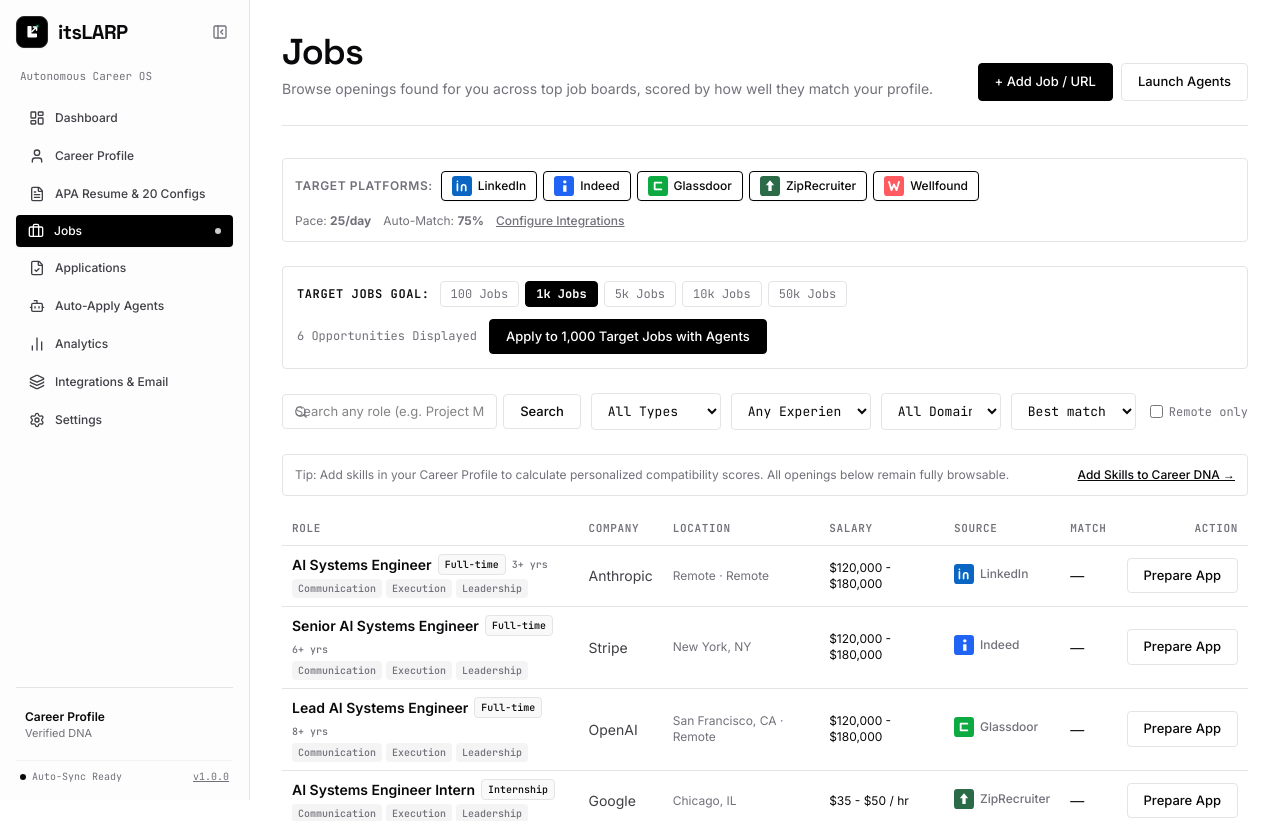
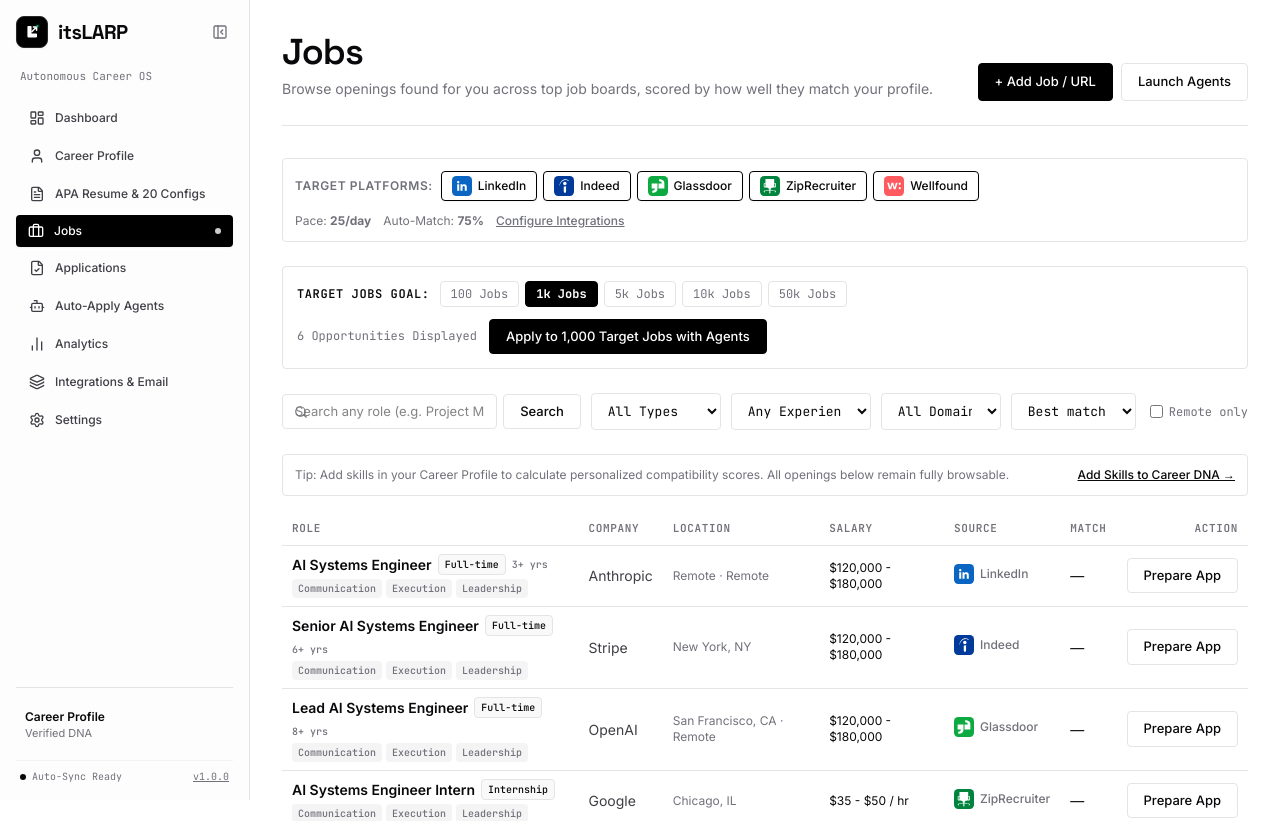
Before and after one commit to darknecrocities/itsLARP, a Next.js app in the folder apps/web/: page /jobs in a window 1280 px wide. Shown: the top 821 px of the page. Built offline with nearby package versions, Linux system fonts and the light colour scheme; no server answers.

Commit message:
fix(branding): replace mock SVG icons with authentic brand logos for job platforms and integrations

```diff
--- a/apps/web/components/BrandIcons.tsx
+++ b/apps/web/components/BrandIcons.tsx
@@ -12,10 +12,16 @@
 export function GmailIcon({ className = "w-5 h-5", size = 20 }: BrandIconProps) {
   return (
     <svg className={className} width={size} height={size} viewBox="0 0 24 24" fill="none">
-      <path d="M20 4H4C2.9 4 2 4.9 2 6V18C2 19.1 2.9 20 4 20H20C21.1 20 22 19.1 22 18V6C22 4.9 21.1 4 20 4Z" fill="#EA4335" fillOpacity="0.1" />
-      <path d="M20 4H4C2.9 4 2 4.9 2 6L12 13L22 6C22 4.9 21.1 4 20 4Z" fill="#EA4335" />
-      <path d="M2 18V6L12 13L22 6V18C22 19.1 21.1 20 20 20H4C2.9 20 2 19.1 2 18Z" stroke="#EA4335" strokeWidth="1.5" strokeLinejoin="round" />
-      <path d="M4 20L10 13.5M20 20L14 13.5" stroke="#EA4335" strokeWidth="1.5" strokeLinecap="round" />
+      <rect width="24" height="24" rx="5" fill="#FFFFFF" stroke="#E5E7EB" strokeWidth="1" />
+      <g transform="translate(3, 4.5) scale(0.20)">
+        <svg viewBox="52 42 88 66" width="88" height="66">
+          <path fill="#4285F4" d="M58 108h14V74L52 59v43c0 3.32 2.69 6 6 6" />
+          <path fill="#34A853" d="M120 108h14c3.32 0 6-2.69 6-6V59l-20 15" />
+          <path fill="#FBBC04" d="M120 48v26l20-15v-8c0-7.42-8.47-11.65-14.4-7.2" />
+          <path fill="#EA4335" d="M72 74V48l24 18 24-18v26L96 92" />
+          <path fill="#C5221F" d="M52 51v8l20 15V48l-5.6-4.2c-5.94-4.45-14.4-.22-14.4 7.2" />
+        </svg>
+      </g>
     </svg>
   );
 }
@@ -23,9 +29,13 @@
 export function OutlookIcon({ className = "w-5 h-5", size = 20 }: BrandIconProps) {
   return (
     <svg className={className} width={size} height={size} viewBox="0 0 24 24" fill="none">
-      <rect x="2" y="4" width="20" height="16" rx="3" fill="#0078D4" fillOpacity="0.15" />
-      <rect x="2" y="4" width="20" height="16" rx="3" stroke="#0078D4" strokeWidth="1.5" />
-      <path d="M12 8C9.79086 8 8 9.79086 8 12C8 14.2091 9.79086 16 12 16C14.2091 16 16 14.2091 16 12C16 9.79086 14.2091 8 12 8Z" stroke="#0078D4" strokeWidth="2" />
+      <rect width="24" height="24" rx="5" fill="#0078D4" />
+      <g transform="translate(3.84, 3.84) scale(0.68)">
+        <path
+          fill="#FFFFFF"
+          d="M7.88 12.04q0 .45-.11.87-.1.41-.33.74-.22.33-.58.52-.37.2-.87.2t-.85-.2q-.35-.21-.57-.55-.22-.33-.33-.75-.1-.42-.1-.86t.1-.87q.1-.43.34-.76.22-.34.59-.54.36-.2.87-.2t.86.2q.35.21.57.55.22.34.31.77.1.43.1.88zM24 12v9.38q0 .46-.33.8-.33.32-.8.32H7.13q-.46 0-.8-.33-.32-.33-.32-.8V18H1q-.41 0-.7-.3-.3-.29-.3-.7V7q0-.41.3-.7Q.58 6 1 6h6.5V2.55q0-.44.3-.75.3-.3.75-.3h12.9q.44 0 .75.3.3.3.3.75V10.85l1.24.72h.01q.1.07.18.18.07.12.07.25zm-6-8.25v3h3v-3zm0 4.5v3h3v-3zm0 4.5v1.83l3.05-1.83zm-5.25-9v3h3.75v-3zm0 4.5v3h3.75v-3zm0 4.5v2.03l2.41 1.5 1.34-.8v-2.73zM9 3.75V6h2l.13.01.12.04v-2.3zM5.98 15.98q.9 0 1.6-.3.7-.32 1.19-.86.48-.55.73-1.28.25-.74.25-1.61 0-.83-.25-1.55-.24-.71-.71-1.24t-1.15-.83q-.68-.3-1.55-.3-.92 0-1.64.3-.71.3-1.2.85-.5.54-.75 1.3-.25.74-.25 1.63 0 .85.26 1.56.26.72.74 1.23.48.52 1.17.81.69.3 1.56.3zM7.5 21h12.39L12 16.08V17q0 .41-.3.7-.29.3-.7.3H7.5zm15-.13v-7.24l-5.9 3.54Z"
+        />
+      </g>
     </svg>
   );
 }
@@ -33,8 +43,13 @@
 export function NotionIcon({ className = "w-5 h-5", size = 20 }: BrandIconProps) {
   return (
     <svg className={className} width={size} height={size} viewBox="0 0 24 24" fill="none">
-      <rect width="24" height="24" rx="4" fill="#000000" />
-      <path d="M6 6.5V17.5M6 6.5L13.5 17.5M13.5 17.5V6.5M13.5 17.5H18" stroke="#FFFFFF" strokeWidth="2.2" strokeLinecap="round" strokeLinejoin="round" />
+      <rect width="24" height="24" rx="5" fill="#000000" />
+      <g transform="translate(3.84, 3.84) scale(0.68)">
+        <path
+          fill="#FFFFFF"
+          d="M4.459 4.208c.746.606 1.026.56 2.428.466l13.215-.793c.28 0 .047-.28-.046-.326L17.86 1.968c-.42-.326-.981-.7-2.055-.607L3.01 2.295c-.466.046-.56.28-.374.466zm.793 3.08v13.904c0 .747.373 1.027 1.214.98l14.523-.84c.841-.046.935-.56.935-1.167V6.354c0-.606-.233-.933-.748-.887l-15.177.887c-.56.047-.747.327-.747.933zm14.337.745c.093.42 0 .84-.42.888l-.7.14v10.264c-.608.327-1.168.514-1.635.514-.748 0-.935-.234-1.495-.933l-4.577-7.186v6.952L12.21 19s0 .84-1.168.84l-3.222.186c-.093-.186 0-.653.327-.746l.84-.233V9.854L7.822 9.76c-.094-.42.14-1.026.793-1.073l3.456-.233 4.764 7.279v-6.44l-1.215-.139c-.093-.514.28-.887.747-.933zM1.936 1.035l13.31-.98c1.634-.14 2.055-.047 3.082.7l4.249 2.986c.7.513.934.653.934 1.213v16.378c0 1.026-.373 1.634-1.68 1.726l-15.458.934c-.98.047-1.448-.093-1.962-.747l-3.129-4.06c-.56-.747-.793-1.306-.793-1.96V2.667c0-.839.374-1.54 1.447-1.632z"
+        />
+      </g>
     </svg>
   );
 }
@@ -42,8 +57,13 @@
 export function LinkedInIcon({ className = "w-5 h-5", size = 20 }: BrandIconProps) {
   return (
     <svg className={className} width={size} height={size} viewBox="0 0 24 24" fill="none">
-      <rect width="24" height="24" rx="4" fill="#0A66C2" />
-      <path d="M6.5 9.5V17.5M6.5 6.5V6.6M11.5 17.5V13.2C11.5 11.5 12.5 10.5 14 10.5C15.5 10.5 16.5 11.5 16.5 13.2V17.5M11.5 17.5H11.5" stroke="#FFFFFF" strokeWidth="2" strokeLinecap="round" strokeLinejoin="round" />
+      <rect width="24" height="24" rx="5" fill="#0A66C2" />
+      <g transform="translate(3.84, 3.84) scale(0.68)">
+        <path
+          fill="#FFFFFF"
+          d="M20.447 20.452h-3.554v-5.569c0-1.328-.027-3.037-1.852-3.037-1.853 0-2.136 1.445-2.136 2.939v5.667H9.351V9h3.414v1.561h.046c.477-.9 1.637-1.85 3.37-1.85 3.601 0 4.267 2.37 4.267 5.455v6.286zM5.337 7.433c-1.144 0-2.063-.926-2.063-2.065 0-1.138.92-2.063 2.063-2.063 1.14 0 2.064.925 2.064 2.063 0 1.139-.925 2.065-2.064 2.065zm1.782 13.019H3.555V9h3.564v11.452z"
+        />
+      </g>
     </svg>
   );
 }
@@ -51,8 +71,13 @@
 export function IndeedIcon({ className = "w-5 h-5", size = 20 }: BrandIconProps) {
   return (
     <svg className={className} width={size} height={size} viewBox="0 0 24 24" fill="none">
-      <rect width="24" height="24" rx="4" fill="#2164F3" />
-      <path d="M11 7C11 5.9 11.9 5 13 5C14.1 5 15 5.9 15 7C15 8.1 14.1 9 13 9C11.9 9 11 8.1 11 7ZM11 11H15V19H11V11Z" fill="#FFFFFF" />
+      <rect width="24" height="24" rx="5" fill="#003A9B" />
+      <g transform="translate(3.84, 3.84) scale(0.68)">
+        <path
+          fill="#FFFFFF"
+          d="M11.566 21.5633v-8.762c.2553.0231.5009.0346.758.0346 1.2225 0 2.3739-.3206 3.3506-.8928v9.6182c0 .8219-.1957 1.4287-.5757 1.8338-.378.4033-.8808.6049-1.491.6049-.6007 0-1.0766-.2016-1.468-.6183-.3781-.4032-.5739-1.01-.5739-1.8184zM11.589.5659c2.5447-.8929 5.4424-.8449 7.6186.987.405.3687.8673.8334 1.0515 1.3806.2207.6913-.7695-.073-.9057-.167-.71-.4532-1.4182-.8334-2.2127-1.0946C12.8614.3873 8.8122 2.709 6.2945 6.315c-1.0516 1.5939-1.7367 3.2721-2.299 5.1174-.0614.2017-.1094.4647-.2207.6413-.1113.2036-.048-.5453-.048-.5702.0845-.7623.2438-1.4997.4414-2.237C5.3292 5.3375 7.897 2.0655 11.5891.5658zm4.9281 7.0587c0 1.6686-1.353 3.0224-3.0205 3.0224-1.6677 0-3.0186-1.3538-3.0186-3.0224 0-1.6687 1.351-3.0224 3.0186-3.0224 1.6676 0 3.0205 1.3518 3.0205 3.0224Z"
+        />
+      </g>
     </svg>
   );
 }
@@ -60,8 +85,13 @@
 export function GlassdoorIcon({ className = "w-5 h-5", size = 20 }: BrandIconProps) {
   return (
     <svg className={className} width={size} height={size} viewBox="0 0 24 24" fill="none">
-      <rect width="24" height="24" rx="4" fill="#0CAA41" />
-      <path d="M8 8V16H16M8 8H16" stroke="#FFFFFF" strokeWidth="2.2" strokeLinecap="round" strokeLinejoin="round" />
+      <rect width="24" height="24" rx="5" fill="#0CAA41" />
+      <g transform="translate(3.84, 3.84) scale(0.68)">
+        <path
+          fill="#FFFFFF"
+          d="M14.1093.0006c-.0749-.0074-.1348.0522-.1348.127v3.451c0 .0673.0537.1194.121.127 2.619.172 4.6092.9501 4.6092 3.6814H13.086a.1343.1343 0 0 0-.1348.1347v8.9644c0 .0748.06.1347.1348.1347h10.0034c.0748 0 .1347-.0599.1347-.1347V7.342c0-2.2374-.7996-4.0558-2.4159-5.3279C19.3191.8469 17.0874.1428 14.1093.0006ZM.9107 7.387a.1342.1342 0 0 0-.1347.1347v8.9566c0 .0748.06.1347.1347.1347h5.6189c0 2.7313-1.9902 3.5094-4.6091 3.6815-.0674.0075-.1192.0596-.1192.127v3.451c0 .0747.06.1343.1348.1269 2.9781-.1422 5.2078-.8463 6.6969-2.0136 1.6163-1.272 2.4159-3.0905 2.4159-5.3278V7.5217a.1343.1343 0 0 0-.1348-.1347z"
+        />
+      </g>
     </svg>
   );
 }
@@ -69,8 +99,15 @@
 export function ZipRecruiterIcon({ className = "w-5 h-5", size = 20 }: BrandIconProps) {
   return (
     <svg className={className} width={size} height={size} viewBox="0 0 24 24" fill="none">
-      <rect width="24" height="24" rx="4" fill="#2B6B48" />
-      <path d="M12 5L7 11H10V18H14V11H17L12 5Z" fill="#FFFFFF" />
+      <rect width="24" height="24" rx="5" fill="#00843D" />
+      <g transform="translate(4.5, 3.5) scale(0.26, 0.18)">
+        <path
+          fill="#FFFFFF"
+          fillRule="evenodd"
+          clipRule="evenodd"
+          d="M52.9 26.5c-.6-.2-1.3-.1-2 .1l-2.7.9V2.4c0-1.3-1.1-2.4-2.4-2.4H10.3C9 0 7.9 1.1 7.9 2.4v25.2l-2.7-.9c-.7-.2-1.4-.3-2-.1-1 .2-3.2 1.2-3.2 5.1v21c.3 1.8 1.5 3.9 4.2 3.9h9c.9 1.1 3.1 2.9 7.3 3.2.1 3.1 1.9 5.7 4.6 6.8v5.9c0 .1-.1.2-.2.2-12.6.4-20.6 4.4-22.9 5.7C.6 79.2.3 80.9.3 82v4.6c.1 1.6 1.4 2.9 3.1 2.9 1.5 0 2.8-1.3 2.9-2.8.1-1.5-.9-2.7-2.3-3.1-.1 0-.2-.1-.2-.2v-1.7c0-.4.2-.8.6-1 3.4-1.9 12.1-2.8 18.7-3.2H25c.1 0 .2.1.2.2.3 5.3.9 9.8 1.1 12.6h-.2c-1.1 0-2.1 1.3-2.1 3s1 3 2.1 3h4c1.1 0 2.1-1.3 2.1-3s-1-3-2.1-3h-.2s.7-7.3 1.1-12.6c0-.1.1-.2.2-.2h1.9c6.6.3 15.3 1.3 18.7 3.2.4.2.6.6.6 1v1.7c0 .1-.1.2-.2.2-1.4.3-2.4 1.6-2.3 3.1.1 1.5 1.4 2.8 2.9 2.8 1.6 0 3-1.2 3.1-2.9V82c0-1.1-.3-2.7-1.7-3.6-2.3-1.3-10.4-5.3-22.9-5.8-.1 0-.2-.1-.2-.2v-5.9c2.7-1.1 4.5-3.7 4.6-6.8 4.1-.3 6.3-2.2 7.3-3.2h9c2.7 0 3.9-2.1 4.2-3.9v-21c-.1-3.9-2.3-4.8-3.3-5.1zm-45 21.8l-4.1 3.1c-.1.1-.2 0-.2-.1V31.6c0-.8.1-1.8.5-1.7l3.6 1.2c.1 0 .2.2.2.3v16.9zm44.5 3.1l-4.1-3.1V31.5c0-.1.1-.2.2-.3l3.6-1.2c.5-.1.5.9.5 1.7v19.7s-.1.1-.2 0z"
+        />
+      </g>
     </svg>
   );
 }
@@ -78,8 +115,13 @@
 export function WellfoundIcon({ className = "w-5 h-5", size = 20 }: BrandIconProps) {
   return (
     <svg className={className} width={size} height={size} viewBox="0 0 24 24" fill="none">
-      <rect width="24" height="24" rx="4" fill="#FF5A5F" />
-      <path d="M6 7L9 17L12 10L15 17L18 7" stroke="#FFFFFF" strokeWidth="2.2" strokeLinecap="round" strokeLinejoin="round" />
+      <rect width="24" height="24" rx="5" fill="#FF5A5F" />
+      <g transform="translate(3.84, 3.84) scale(0.68)">
+        <path
+          fill="#FFFFFF"
+          d="M23.998 8.128c.063-1.379-1.612-2.376-2.795-1.664-1.23.598-1.322 2.52-.156 3.234 1.2.862 2.995-.09 2.951-1.57zm0 7.748c.063-1.38-1.612-2.377-2.795-1.665-1.23.598-1.322 2.52-.156 3.234 1.2.863 2.995-.09 2.951-1.57zm-20.5 1.762L0 6.364h3.257l2.066 8.106 2.245-8.106h3.267l2.244 8.106 2.065-8.106h3.257l-3.54 11.274H11.39c-.73-2.713-1.46-5.426-2.188-8.14l-2.233 8.14H3.5z"
+        />
+      </g>
     </svg>
   );
 }
```
